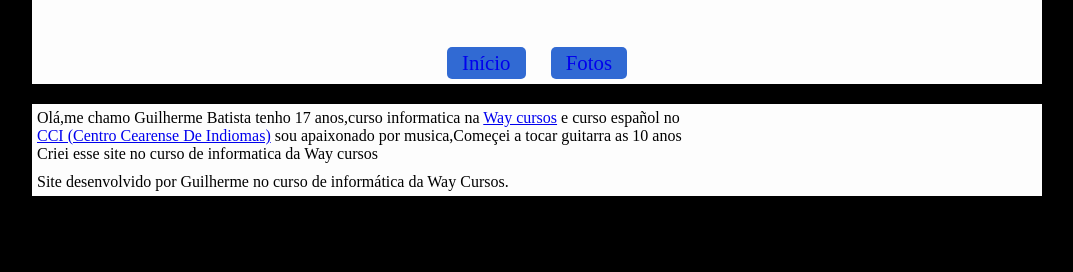
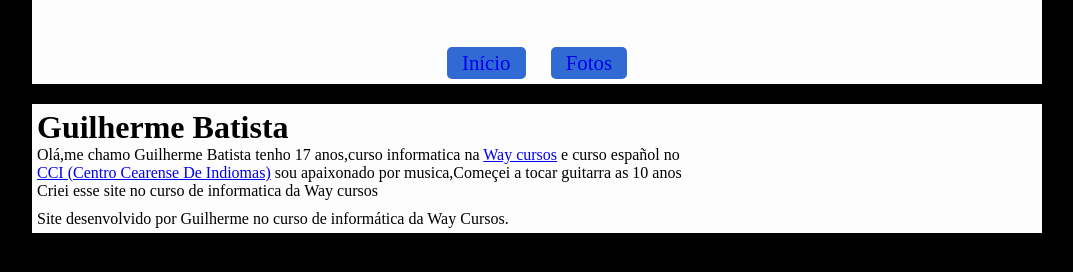
Before and after one commit to G3htosz/site, a plain HTML site: page Site.html in a window 1280 px wide. Shown: the part 328-600 px from the top of the page, without its empty margins (103-1176 px from the left). Drawn offline with Linux system fonts and the light colour scheme; a script that the page names is missing.

Commit message:
atualização5

```diff
--- a/Site.html
+++ b/Site.html
@@ -36,6 +36,7 @@
     </header>
 
     <main>
+        <h1>Guilherme Batista</h1>
 <p>Olá,me chamo Guilherme Batista tenho 17 anos,curso informatica na <a href="https://www.instagram.com/wayqualificacoes/">Way cursos</a>
 e curso español no <a href="https://www.instagram.com/cci_cascavel/">
     <p>CCI (Centro Cearense De Indiomas)</a>
```
Also changed, not shown: index.html (+1 -0 lines).
